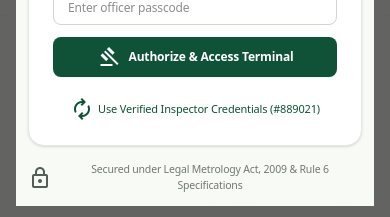
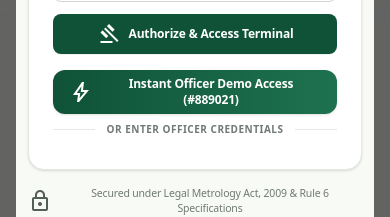
Before and after one commit to anshjaiswal2911-tech/TRUVA-, a React (Vite) app: page / in a window 390 px wide. Both pictures are taken after a click on the button "Launch Inspection". Shown: the part 1311-1528 px from the top of the page. Built offline with nearby package versions, Linux system fonts and the light colour scheme; no server answers.

Commit message:
fix: enhance mobile entry with instant demo access buttons and robust auth fallback

```diff
--- a/src/components/AuthGateModal.tsx
+++ b/src/components/AuthGateModal.tsx
@@ -12,6 +12,7 @@ export const AuthGateModal: React.FC<AuthGateModalProps> = ({ initialRole = 'con
     signInConsumerWithEmail,
     signUpConsumerWithEmail,
     signInInspector,
+    switchRoleDemo,
     authError,
     clearError,
     isLoading,
@@ -239,10 +240,20 @@ export const AuthGateModal: React.FC<AuthGateModalProps> = ({ initialRole = 'con
                 <span>Continue with Google</span>
               </button>
 
+              {/* Quick 1-Tap Citizen Entry Button */}
+              <button
+                type="button"
+                onClick={() => switchRoleDemo('consumer')}
+                className="w-full h-11 bg-gradient-to-r from-[#1d4ed8] to-[#2563eb] hover:from-[#1e40af] hover:to-[#1d4ed8] text-white font-bold text-xs sm:text-[13px] rounded-xl px-4 flex items-center justify-center gap-2 transition-all duration-150 shadow-sm cursor-pointer active:scale-[0.98]"
+              >
+                <span className="material-symbols-outlined text-[19px]">bolt</span>
+                <span>Instant Demo Access (Citizen Portal)</span>
+              </button>
+
               <div className="flex items-center gap-3 my-2">
                 <div className="flex-1 h-px bg-[#e5e9e4]" />
                 <span className="text-[10px] font-semibold text-[#707973] uppercase tracking-wider">
-                  or email access
+                  or sign in with
                 </span>
                 <div className="flex-1 h-px bg-[#e5e9e4]" />
               </div>
@@ -361,20 +372,23 @@ export const AuthGateModal: React.FC<AuthGateModalProps> = ({ initialRole = 'con
                 </button>
               </form>
 
-              {/* Quick Fill Button for Authorized Officer Demo */}
-              <div className="pt-1 flex justify-center">
+                {/* Quick 1-Tap Inspector Demo Button */}
                 <button
                   type="button"
-                  onClick={() => {
-                    setInspectorId('INS-RAJESH-889021');
-                    setInspectorSecret('');
-                  }}
-                  className="text-[11px] text-[#0f5238] hover:underline font-medium flex items-center gap-1 cursor-pointer"
+                  onClick={() => switchRoleDemo('inspector')}
+                  className="w-full h-11 bg-gradient-to-r from-[#0f5238] to-[#1e7250] hover:from-[#184835] hover:to-[#0f5238] text-white font-bold text-xs sm:text-[13px] rounded-xl px-4 flex items-center justify-center gap-2 transition-all duration-150 shadow-sm cursor-pointer active:scale-[0.98] mb-2"
                 >
-                  <span className="material-symbols-outlined text-[14px]">autorenew</span>
-                  <span>Use Verified Inspector Credentials (#889021)</span>
+                  <span className="material-symbols-outlined text-[19px]">bolt</span>
+                  <span>Instant Officer Demo Access (#889021)</span>
                 </button>
-              </div>
+
+                <div className="flex items-center gap-3 my-2">
+                  <div className="flex-1 h-px bg-[#e5e9e4]" />
+                  <span className="text-[10px] font-semibold text-[#707973] uppercase tracking-wider">
+                    or enter officer credentials
+                  </span>
+                  <div className="flex-1 h-px bg-[#e5e9e4]" />
+                </div>
             </div>
           )}
 
```
